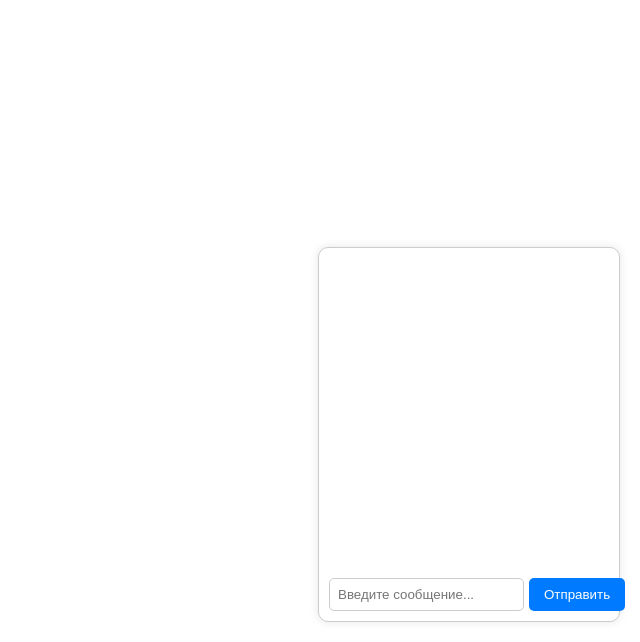
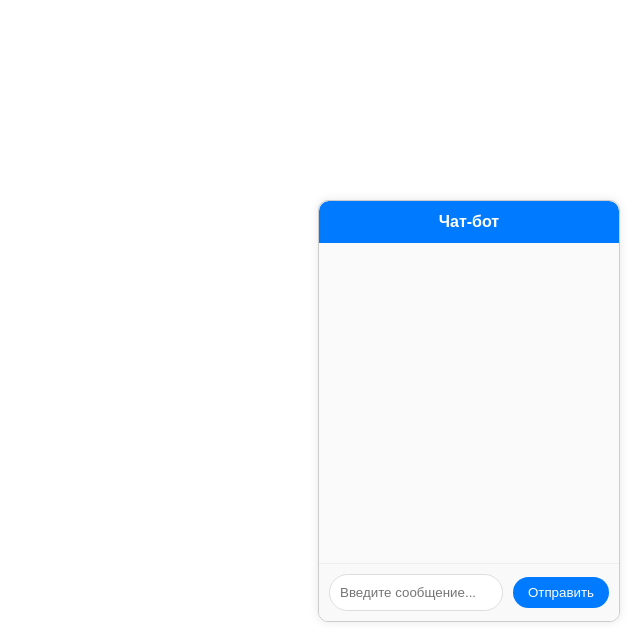
Before and after one commit to StrunetsD/widget_for_nika, a Flask app: page / in a window 1280 px wide. Shown: the part 158-800 px from the top of the page, without its empty margins (640-1280 px from the left). Run offline with Flask 3, Linux system fonts and the light colour scheme.

Commit message:
[FIX: css]

```diff
--- a/templates/chat_widget.html
+++ b/templates/chat_widget.html
@@ -12,53 +12,100 @@
             border-radius: 10px;
             background: white;
             box-shadow: 0 0 10px rgba(0,0,0,0.1);
+            display: flex;
+            flex-direction: column;
+            overflow: hidden;
+            font-family: Arial, sans-serif;
+        }
+        .chat-header {
+            background: #007bff;
+            color: white;
+            padding: 12px;
+            text-align: center;
+            font-weight: bold;
+            font-size: 16px;
+            border-radius: 10px 10px 0 0;
         }
         .chat-messages {
             height: 300px;
             overflow-y: auto;
             padding: 10px;
+            flex-grow: 1;
+            background: #fafafa;
         }
         .message {
             margin: 5px;
-            padding: 8px;
-            border-radius: 5px;
+            padding: 8px 12px;
+            border-radius: 15px;
             max-width: 80%;
+            word-wrap: break-word;
+            font-size: 14px;
+            line-height: 1.4;
         }
         .user-message {
             background: #e3f2fd;
             margin-left: auto;
+            border-bottom-right-radius: 5px;
         }
         .bot-message {
-            background: #f5f5f5;
+            background: #f0f0f0;
+            margin-right: auto;
+            border-bottom-left-radius: 5px;
         }
         .input-area {
             display: flex;
             padding: 10px;
+            border-top: 1px solid #eee;
+            background: #f9f9f9;
+            align-items: center;
         }
         input {
             flex: 1;
-            padding: 8px;
-            border: 1px solid #ccc;
-            border-radius: 5px;
-            margin-right: 5px;
+            padding: 10px;
+            border: 1px solid #ddd;
+            border-radius: 20px;
+            margin-right: 10px;
+            min-width: 0;
+            outline: none;
+            transition: border 0.3s;
+        }
+        input:focus {
+            border-color: #007bff;
+        }
+        input.error {
+            border-color: #ff4444;
         }
         button {
             padding: 8px 15px;
             background: #007bff;
             color: white;
             border: none;
-            border-radius: 5px;
+            border-radius: 20px;
             cursor: pointer;
+            white-space: nowrap;
+            transition: background 0.3s;
+        }
+        button:hover {
+            background: #0069d9;
+        }
+        .error-message {
+            color: #ff4444;
+            font-size: 12px;
+            margin-top: 5px;
+            display: none;
+            padding: 0 10px 5px;
         }
     </style>
 </head>
 <body>
     <div class="chat-widget">
+        <div class="chat-header">Чат-бот</div>
         <div class="chat-messages" id="chatMessages"></div>
         <div class="input-area">
             <input type="text" id="userInput" placeholder="Введите сообщение...">
             <button onclick="sendMessage()">Отправить</button>
         </div>
+        <div class="error-message" id="errorMessage">Сообщение не может быть пустым</div>
     </div>
 
     <script>
@@ -71,10 +118,27 @@
             messagesDiv.scrollTop = messagesDiv.scrollHeight;
         }
 
+        function validateInput() {
+            const input = document.getElementById('userInput');
+            const errorMessage = document.getElementById('errorMessage');
+            const message = input.value.trim();
+
+            if (!message) {
+                input.classList.add('error');
+                errorMessage.style.display = 'block';
+                return false;
+            }
+
+            input.classList.remove('error');
+            errorMessage.style.display = 'none';
+            return true;
+        }
+
         async function sendMessage() {
+            if (!validateInput()) return;
+
             const input = document.getElementById('userInput');
             const message = input.value.trim();
-            if (!message) return;
 
             addMessage(message, true);
             input.value = '';
@@ -92,9 +156,15 @@
             }
         }
 
-        // Отправка по Enter
         document.getElementById('userInput').addEventListener('keypress', (e) => {
             if (e.key === 'Enter') sendMessage();
+        });
+
+        document.getElementById('userInput').addEventListener('input', () => {
+            if (document.getElementById('userInput').value.trim()) {
+                document.getElementById('userInput').classList.remove('error');
+                document.getElementById('errorMessage').style.display = 'none';
+            }
         });
     </script>
 </body>
```
